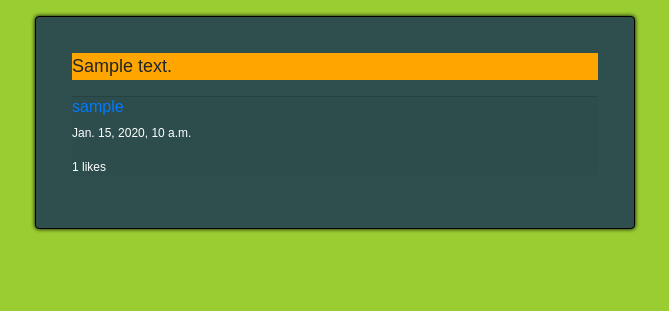
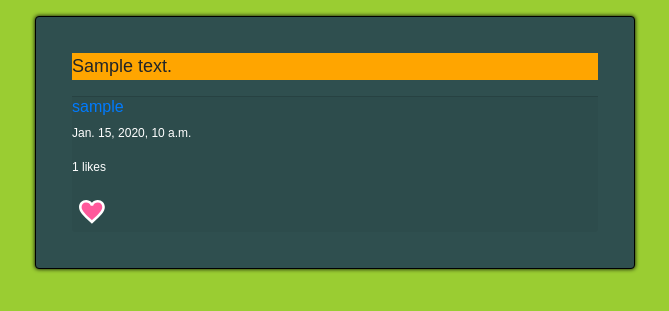
Before and after one commit to Ziga12341/social-network, a Django app: page / in a window 1280 px wide. Shown: the part 147-458 px from the top of the page, without its empty margins (13-682 px from the left). Run offline with Django 3.2, Linux system fonts and the light colour scheme; tables that the repository leaves empty hold one stand-in row (values such as "Sample post"); some libraries are stand-ins or nearby versions.

Commit message:
project4: network: “like”_and_“unlike”: fix with sending form on edit post, added heart .svg to project

```diff
--- a/network/static/network/styles.css
+++ b/network/static/network/styles.css
@@ -39,3 +39,9 @@ body{
     margin-top: 8px;
     padding: 0px;
 }
+
+.favorites{
+    background: url("favorite-checked.svg") no-repeat center;
+    width: 40px;
+    height: 40px;
+}
--- a/network/templates/network/index.html
+++ b/network/templates/network/index.html
@@ -32,9 +32,17 @@
                             <form action="{% url 'update_post' post.id %}" method="post" class="edit-form">
                                 {% csrf_token %}
                                 {{ edit_post_form }}
-                                <button class="close-textarea">Close editing post</button>
-                                <input id="edit-body-submit" class="btn btn-primary edit-body-submit" type="submit">
+                                <br>
+                                <button id="edit-body-submit" class="btn btn-primary edit-body-submit" type="submit">Save</button>
                             </form>
+                            <button class="close-textarea btn btn-primary">Close editing post</button>
+
+                            <!-- favorites image button -->
+                            <div class="favorites">
+                                <form action="{% url 'favorite_post' post.id %}" method="post" class="favorite-form">
+                                    {% csrf_token %}
+                                    <button class="favorite-button" type="submit"></button>
+                                </form>
 <!--
                                 <input type="hidden" name="post_id" value="{{ post.id }}">
                                 <textarea class="edit-body" name="edit-body" >{{ post.body }}</textarea>
@@ -55,6 +63,7 @@
                         {% endif %}
                         <p> {{ post.timestamp }}</p>
                         <p> {{ post.likes }} likes </p>
+                        <div class="favorites"></div>
                     </div>
                 </div>
             </div>
```
Also changed, not shown: network/static/network/favorite-checked-solid.svg (added), network/static/network/favorite-checked.svg (added), network/static/network/favorite-unchecked-solid.svg (added), network/static/network/favorite-unchecked.svg (added).
